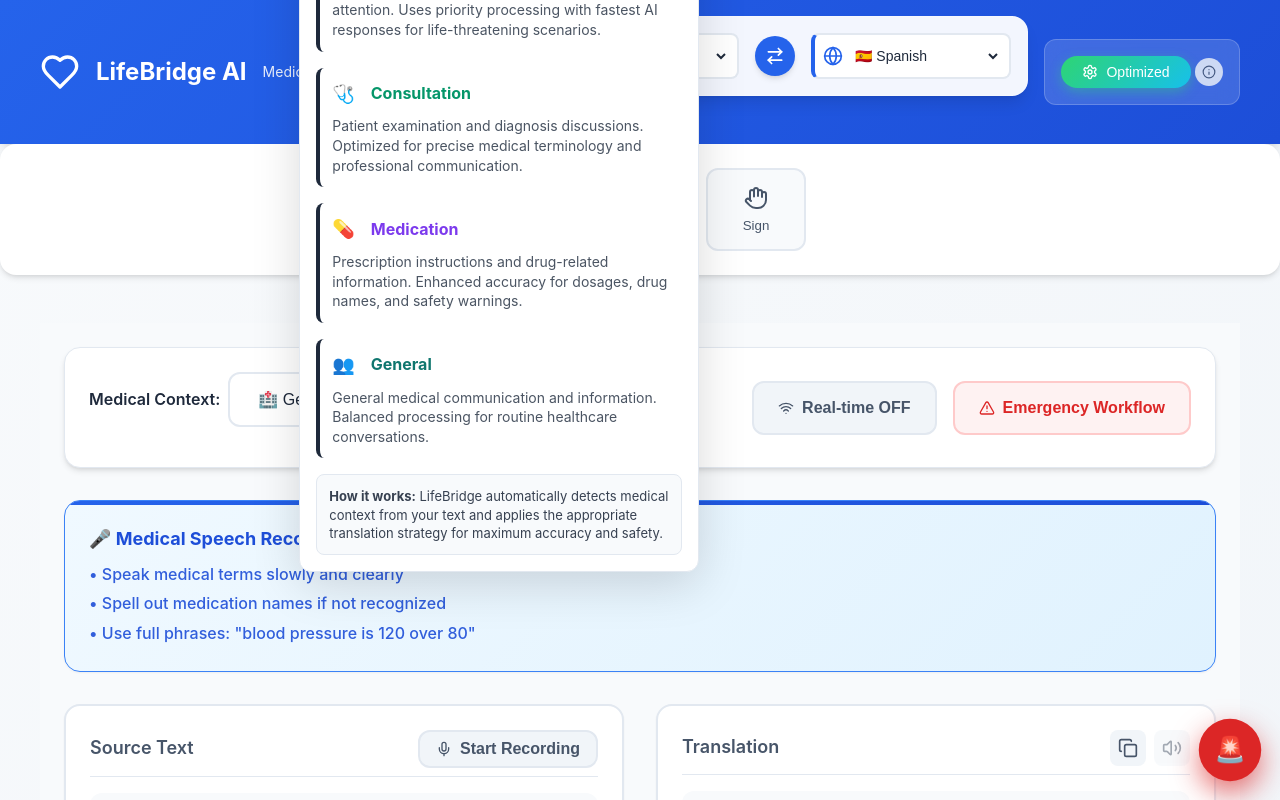
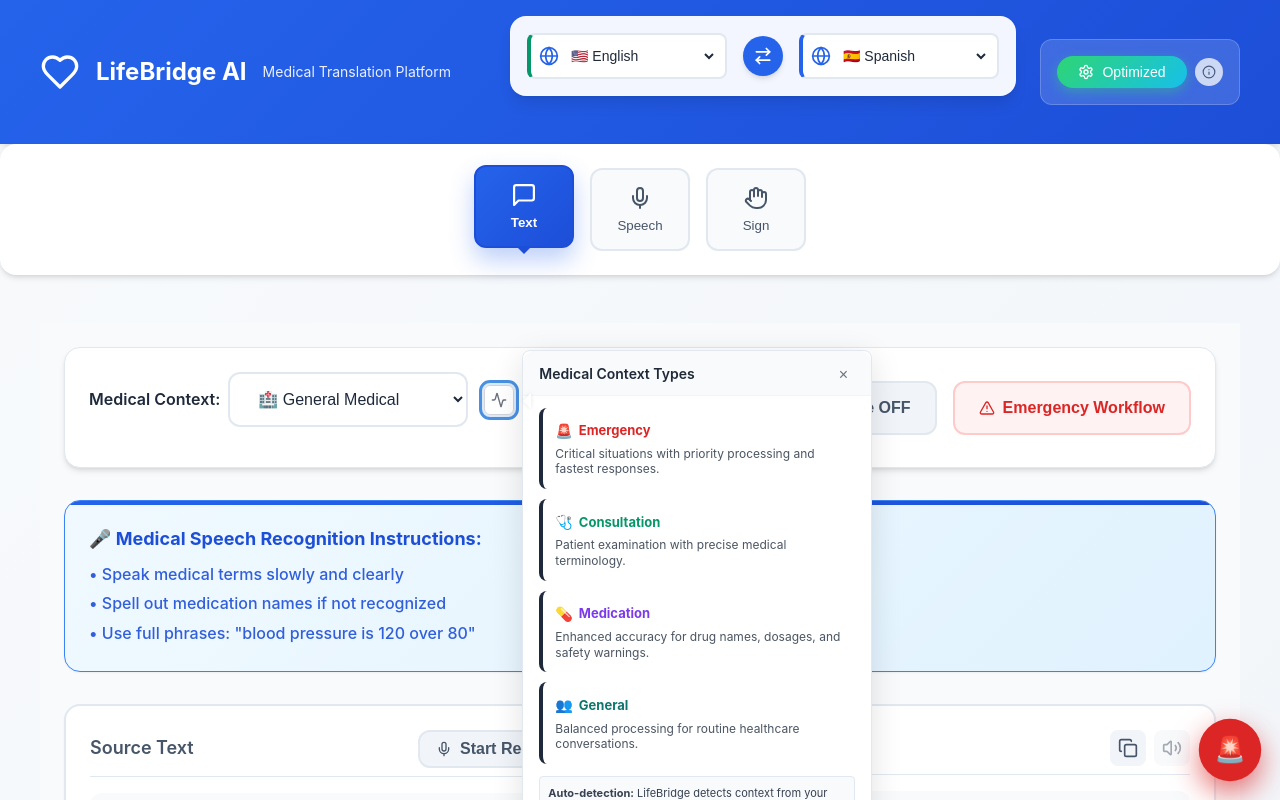
Before and after one commit to 20ns/LifeBridge, a React (Create React App) app in the folder frontend/: page / in a window 1280 px wide. Both pictures are taken after a click on the button 499 px from the left and 399 px from the top of the page. Shown: the top 800 px of the page. Built offline with nearby package versions, Linux system fonts and the light colour scheme.

Commit message:
fixed the tool tip aligment

```diff
--- a/frontend/src/App.css
+++ b/frontend/src/App.css
@@ -295,6 +295,24 @@
   background: var(--neutral-50);
 }
 
+/* Header Controls Layout */
+.controls-group {
+  display: flex;
+  align-items: center;
+  gap: 1.5rem;
+}
+
+.language-section {
+  display: flex;
+  align-items: center;
+}
+
+.performance-toggle {
+  display: flex;
+  align-items: center;
+  gap: 0.5rem;
+}
+
 @media (max-width: 768px) {
   .header-content {
     flex-direction: column;
--- a/frontend/src/App.tsx
+++ b/frontend/src/App.tsx
@@ -54,14 +54,18 @@ function App() {  const [sourceLanguage, setSourceLanguage] = useState('en');
             <Heart className="logo-icon" />
             <h1>LifeBridge AI</h1>
             <p className="subtitle">Medical Translation Platform</p>
-          </div>          <nav className="header-controls" id="navigation" role="navigation" aria-label="Main navigation">            <div className="language-section">
+          </div>          <nav className="header-controls" id="navigation" role="navigation" aria-label="Main navigation">
+            <div className="controls-group">
+              <div className="language-section">
                 <LanguageSelector
                   sourceLanguage={sourceLanguage}
                   targetLanguage={targetLanguage}
                   onSourceChange={setSourceLanguage}
                   onTargetChange={setTargetLanguage}
                 />
-            </div><div className="performance-toggle">
+              </div>
+
+              <div className="performance-toggle">
                 <button
                   className={`performance-btn ${performanceMode === 'optimized' ? 'active' : ''}`}
                   onClick={() => setPerformanceMode(performanceMode === 'optimized' ? 'standard' : 'optimized')}
@@ -69,7 +73,9 @@ function App() {  const [sourceLanguage, setSourceLanguage] = useState('en');
                 >
                   <Settings size={16} />
                   {performanceMode === 'optimized' ? 'Optimized' : 'Standard'}
-              </button>              <button
+                </button>
+
+                <button
                   ref={infoButtonRef}
                   className="performance-info-btn"
                 onClick={(e) => {
@@ -89,11 +95,11 @@ function App() {  const [sourceLanguage, setSourceLanguage] = useState('en');
                   setShowPerformanceTooltip(prevState => !prevState);
                 }}
                 title="Performance Mode Information"
-              >
-                <Info size={14} />
+              >                <Info size={14} />
               </button>
             </div>
-          </nav>        </div>
+            </div>
+          </nav></div>
       </header>
 
       <main className="main-content" id="main-content" role="main">
--- a/frontend/src/components/TranslationInterface.tsx
+++ b/frontend/src/components/TranslationInterface.tsx
@@ -288,36 +288,32 @@ const TranslationInterface: React.FC<TranslationInterfaceProps> = ({
 
           <button
             ref={medicalInfoButtonRef}
-            className="medical-info-btn"
-            onClick={(e) => {
+            className="medical-info-btn"            onClick={(e) => {
               e.stopPropagation();
 
               // Calculate tooltip position relative to button and screen
               if (medicalInfoButtonRef.current) {
                 const buttonRect = medicalInfoButtonRef.current.getBoundingClientRect();
-                const tooltipWidth = 400;
+                const tooltipWidth = 350; // Made smaller for conciseness
                 const screenWidth = window.innerWidth;
-                const screenHeight = window.innerHeight;
 
-                // Calculate horizontal position (prefer left side, but adjust if too close to screen edge)
-                let leftPosition = buttonRect.left + buttonRect.width / 2 - tooltipWidth / 2;
-                if (leftPosition < 10) {
-                  leftPosition = 10; // 10px margin from left edge
-                } else if (leftPosition + tooltipWidth > screenWidth - 10) {
-                  leftPosition = screenWidth - tooltipWidth - 10; // 10px margin from right edge
+                // Position to the right of the button with a small gap
+                let leftPosition = buttonRect.right + 8;
+
+                // If tooltip would go off right edge, position it to the left of button
+                if (leftPosition + tooltipWidth > screenWidth - 10) {
+                  leftPosition = buttonRect.left - tooltipWidth - 8;
                 }
 
-                // Calculate vertical position (below button with margin)
-                let topPosition = buttonRect.bottom + 12;
-
-                // If tooltip would go below screen, position it above the button
-                const tooltipHeight = 500; // estimated height
-                if (topPosition + tooltipHeight > screenHeight - 20) {
-                  topPosition = buttonRect.top - tooltipHeight - 12;
+                // If still off screen, center it and position below
+                if (leftPosition < 10) {
+                  leftPosition = Math.max(10, buttonRect.left + buttonRect.width / 2 - tooltipWidth / 2);
                 }
 
+                const topPosition = buttonRect.top + buttonRect.height / 2 - 50; // Center vertically with button
+
                 const newPosition = {
-                  top: topPosition,
+                  top: Math.max(10, topPosition),
                   left: leftPosition
                 };
                 setMedicalTooltipPosition(newPosition);
@@ -582,9 +578,7 @@ const TranslationInterface: React.FC<TranslationInterfaceProps> = ({
             context={context}
             symptoms={detectedSymptoms || undefined}
             patientAge={patientAge}
-            vitalSigns={Object.keys(vitalSigns).length > 0 ? vitalSigns : undefined}          />        </div>      )}
-
-      {/* Medical Context Tooltip */}
+            vitalSigns={Object.keys(vitalSigns).length > 0 ? vitalSigns : undefined}          />        </div>      )}      {/* Medical Context Tooltip */}
       {showMedicalContextTooltip && (
         <div
           className="medical-context-tooltip"
@@ -595,11 +589,11 @@ const TranslationInterface: React.FC<TranslationInterfaceProps> = ({
             top: `${medicalTooltipPosition.top}px`,
             left: `${medicalTooltipPosition.left}px`,
             zIndex: 999999,
-            width: '400px',
+            width: '350px',
             maxWidth: '90vw',
             background: 'white',
-            borderRadius: '12px',
-            boxShadow: '0 12px 48px rgba(0, 0, 0, 0.15)',
+            borderRadius: '8px',
+            boxShadow: '0 8px 32px rgba(0, 0, 0, 0.12)',
             border: '1px solid #e2e8f0'
           }}
         >
@@ -607,92 +601,105 @@ const TranslationInterface: React.FC<TranslationInterfaceProps> = ({
           <div
             style={{
               position: 'absolute',
-              top: '-8px',
-              left: medicalInfoButtonRef.current ?
-                `${Math.max(20, Math.min(380,
-                  (medicalInfoButtonRef.current.getBoundingClientRect().left + medicalInfoButtonRef.current.getBoundingClientRect().width / 2) -
-                  medicalTooltipPosition.left
-                ))}px` : '50%',
-              transform: 'translateX(-50%)',
+              top: '50px', // Center vertically
+              left: medicalInfoButtonRef.current &&
+                    medicalTooltipPosition.left > (medicalInfoButtonRef.current.getBoundingClientRect().right + 8) ?
+                    '-8px' : 'auto', // Left arrow if tooltip is to the right
+              right: medicalInfoButtonRef.current &&
+                     medicalTooltipPosition.left < (medicalInfoButtonRef.current.getBoundingClientRect().left - 8) ?
+                     '-8px' : 'auto', // Right arrow if tooltip is to the left
+              transform: 'translateY(-50%)',
               width: '0',
               height: '0',
-              borderLeft: '8px solid transparent',
-              borderRight: '8px solid transparent',
-              borderBottom: '8px solid white',
-              filter: 'drop-shadow(0 -2px 2px rgba(0, 0, 0, 0.1))'
+              borderTop: '8px solid transparent',
+              borderBottom: '8px solid transparent',
+              borderRight: medicalTooltipPosition.left > (medicalInfoButtonRef.current?.getBoundingClientRect().right || 0) ?
+                          '8px solid white' : 'none',
+              borderLeft: medicalTooltipPosition.left < (medicalInfoButtonRef.current?.getBoundingClientRect().left || 0) ?
+                         '8px solid white' : 'none',
+              filter: 'drop-shadow(0 0 2px rgba(0, 0, 0, 0.1))'
             }}
           />
 
-          <div className="tooltip-header">
-            <h4>Medical Context Types</h4>
+          <div className="tooltip-header" style={{
+            display: 'flex',
+            justifyContent: 'space-between',
+            alignItems: 'center',
+            padding: '12px 16px 8px',
+            borderBottom: '1px solid #f1f5f9'
+          }}>
+            <h4 style={{ margin: '0', fontSize: '14px', fontWeight: '600', color: '#1f2937' }}>
+              Medical Context Types
+            </h4>
             <button
               className="tooltip-close"
               onClick={() => setShowMedicalContextTooltip(false)}
               style={{
                 background: 'none',
                 border: 'none',
-                fontSize: '18px',
+                fontSize: '16px',
                 cursor: 'pointer',
-                padding: '4px',
-                color: '#6b7280'
+                padding: '2px',
+                color: '#6b7280',
+                borderRadius: '2px'
               }}
             >
               ×
             </button>
           </div>
 
-          <div className="tooltip-content" style={{ padding: '16px' }}>
+          <div className="tooltip-content" style={{ padding: '12px 16px' }}>
             <div className="medical-context-explanation">
-              <div className="context-item" style={{ marginBottom: '16px' }}>
-                <div className="context-title" style={{ display: 'flex', alignItems: 'center', marginBottom: '8px' }}>
-                  <span style={{ marginRight: '8px', fontSize: '18px' }}>🚨</span>
-                  <strong style={{ color: '#dc2626' }}>Emergency</strong>
+              <div className="context-item" style={{ marginBottom: '10px' }}>
+                <div style={{ display: 'flex', alignItems: 'center', marginBottom: '4px' }}>
+                  <span style={{ marginRight: '6px', fontSize: '14px' }}>🚨</span>
+                  <strong style={{ color: '#dc2626', fontSize: '13px' }}>Emergency</strong>
                 </div>
-                <p style={{ margin: '0', fontSize: '14px', color: '#4b5563', lineHeight: '1.4' }}>
-                  Critical care situations requiring immediate attention. Uses priority processing with fastest AI responses for life-threatening scenarios.
+                <p style={{ margin: '0', fontSize: '12px', color: '#4b5563', lineHeight: '1.3' }}>
+                  Critical situations with priority processing and fastest responses.
                 </p>
               </div>
 
-              <div className="context-item" style={{ marginBottom: '16px' }}>
-                <div className="context-title" style={{ display: 'flex', alignItems: 'center', marginBottom: '8px' }}>
-                  <span style={{ marginRight: '8px', fontSize: '18px' }}>🩺</span>
-                  <strong style={{ color: '#059669' }}>Consultation</strong>
+              <div className="context-item" style={{ marginBottom: '10px' }}>
+                <div style={{ display: 'flex', alignItems: 'center', marginBottom: '4px' }}>
+                  <span style={{ marginRight: '6px', fontSize: '14px' }}>🩺</span>
+                  <strong style={{ color: '#059669', fontSize: '13px' }}>Consultation</strong>
                 </div>
-                <p style={{ margin: '0', fontSize: '14px', color: '#4b5563', lineHeight: '1.4' }}>
-                  Patient examination and diagnosis discussions. Optimized for precise medical terminology and professional communication.
+                <p style={{ margin: '0', fontSize: '12px', color: '#4b5563', lineHeight: '1.3' }}>
+                  Patient examination with precise medical terminology.
                 </p>
               </div>
 
-              <div className="context-item" style={{ marginBottom: '16px' }}>
-                <div className="context-title" style={{ display: 'flex', alignItems: 'center', marginBottom: '8px' }}>
-                  <span style={{ marginRight: '8px', fontSize: '18px' }}>💊</span>
-                  <strong style={{ color: '#7c3aed' }}>Medication</strong>
+              <div className="context-item" style={{ marginBottom: '10px' }}>
+                <div style={{ display: 'flex', alignItems: 'center', marginBottom: '4px' }}>
+                  <span style={{ marginRight: '6px', fontSize: '14px' }}>💊</span>
+                  <strong style={{ color: '#7c3aed', fontSize: '13px' }}>Medication</strong>
                 </div>
-                <p style={{ margin: '0', fontSize: '14px', color: '#4b5563', lineHeight: '1.4' }}>
-                  Prescription instructions and drug-related information. Enhanced accuracy for dosages, drug names, and safety warnings.
+                <p style={{ margin: '0', fontSize: '12px', color: '#4b5563', lineHeight: '1.3' }}>
+                  Enhanced accuracy for drug names, dosages, and safety warnings.
                 </p>
               </div>
 
-              <div className="context-item" style={{ marginBottom: '16px' }}>
-                <div className="context-title" style={{ display: 'flex', alignItems: 'center', marginBottom: '8px' }}>
-                  <span style={{ marginRight: '8px', fontSize: '18px' }}>👥</span>
-                  <strong style={{ color: '#0f766e' }}>General</strong>
+              <div className="context-item" style={{ marginBottom: '8px' }}>
+                <div style={{ display: 'flex', alignItems: 'center', marginBottom: '4px' }}>
+                  <span style={{ marginRight: '6px', fontSize: '14px' }}>👥</span>
+                  <strong style={{ color: '#0f766e', fontSize: '13px' }}>General</strong>
                 </div>
-                <p style={{ margin: '0', fontSize: '14px', color: '#4b5563', lineHeight: '1.4' }}>
-                  General medical communication and information. Balanced processing for routine healthcare conversations.
+                <p style={{ margin: '0', fontSize: '12px', color: '#4b5563', lineHeight: '1.3' }}>
+                  Balanced processing for routine healthcare conversations.
                 </p>
               </div>
             </div>
 
-            <div className="context-note" style={{
-              marginTop: '16px',
-              padding: '12px',
+            <div style={{
+              marginTop: '12px',
+              padding: '8px',
               backgroundColor: '#f8fafc',
-              borderRadius: '8px',
+              borderRadius: '4px',
               border: '1px solid #e2e8f0'
             }}>
-              <p style={{ margin: '0', fontSize: '13px', color: '#374151' }}>
-                <strong>How it works:</strong> LifeBridge automatically detects medical context from your text and applies the appropriate translation strategy for maximum accuracy and safety.
+              <p style={{ margin: '0', fontSize: '11px', color: '#374151' }}>
+                <strong>Auto-detection:</strong> LifeBridge detects context from your text for optimal translation accuracy.
               </p>
             </div>
           </div>
```
Lines whose indentation alone changed are shown as unchanged.
